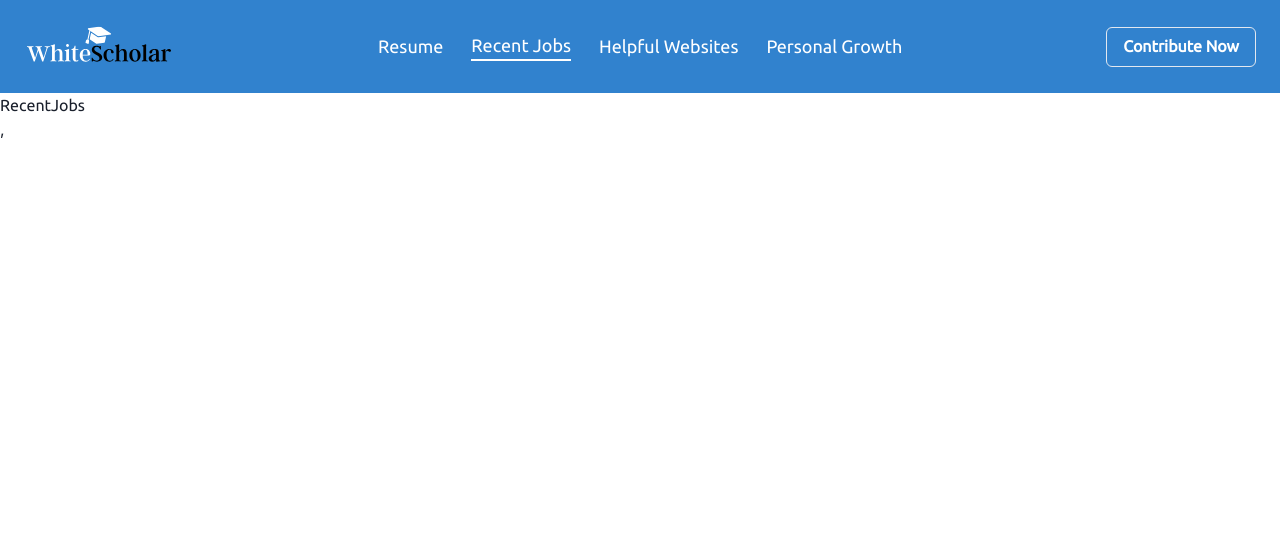
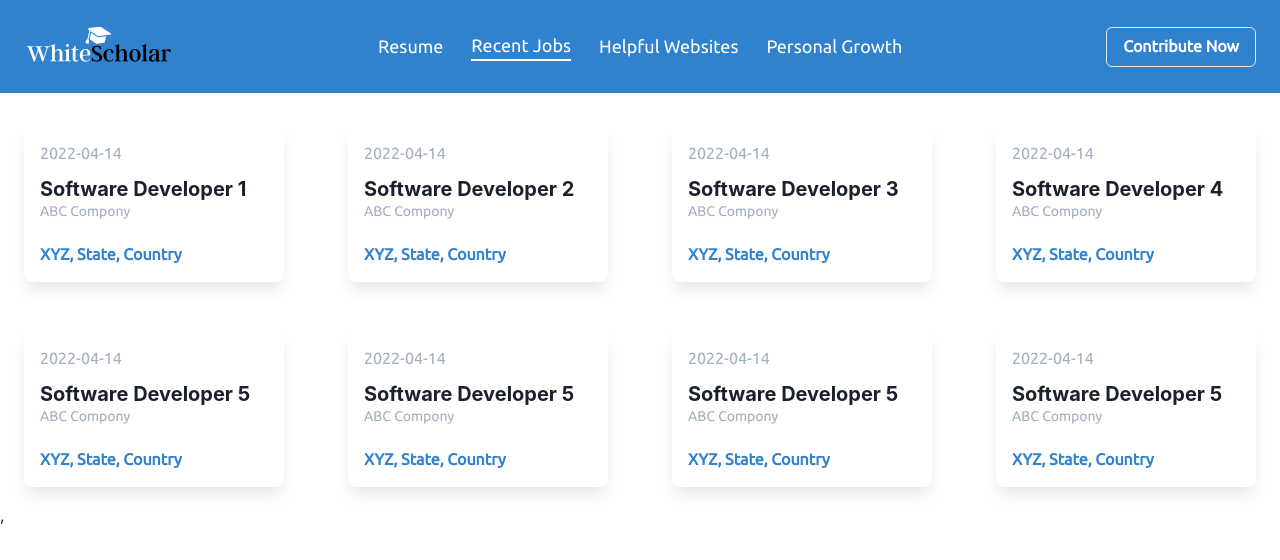
Before and after one commit to krishnasaw8340/whiteScholar, a React (Create React App) app: page /recent-jobs in a window 1280 px wide. Shown: the top 560 px of the page. Built offline with nearby package versions, Linux system fonts and the light colour scheme.

Commit message:
recent jobs ui

```diff
--- a/src/Component/RecentJobs.jsx
+++ b/src/Component/RecentJobs.jsx
@@ -1,9 +1,112 @@
-import React from 'react'
+import {
+  Flex,
+  GridItem,
+  Heading,
+  LinkBox,
+  LinkOverlay,
+  SimpleGrid,
+  Text,
+} from '@chakra-ui/react';
+import React from 'react';
+
+const jobs = [
+  {
+    title: 'Software Developer 1',
+    companyName: 'ABC Compony',
+    location: 'XYZ, State, Country',
+    url: 'http://www.google.com',
+    postedDate: '2022-04-14',
+  },
+  {
+    title: 'Software Developer 2',
+    companyName: 'ABC Compony',
+    location: 'XYZ, State, Country',
+    url: 'http://www.google.com',
+    postedDate: '2022-04-14',
+  },
+  {
+    title: 'Software Developer 3',
+    companyName: 'ABC Compony',
+    location: 'XYZ, State, Country',
+    url: 'http://www.google.com',
+    postedDate: '2022-04-14',
+  },
+  {
+    title: 'Software Developer 4',
+    companyName: 'ABC Compony',
+    location: 'XYZ, State, Country',
+    url: 'http://www.google.com',
+    postedDate: '2022-04-14',
+  },
+  {
+    title: 'Software Developer 5',
+    companyName: 'ABC Compony',
+    location: 'XYZ, State, Country',
+    url: 'http://www.google.com',
+    postedDate: '2022-04-14',
+  },
+  {
+    title: 'Software Developer 5',
+    companyName: 'ABC Compony',
+    location: 'XYZ, State, Country',
+    url: 'http://www.google.com',
+    postedDate: '2022-04-14',
+  },
+  {
+    title: 'Software Developer 5',
+    companyName: 'ABC Compony',
+    location: 'XYZ, State, Country',
+    url: 'http://www.google.com',
+    postedDate: '2022-04-14',
+  },
+  {
+    title: 'Software Developer 5',
+    companyName: 'ABC Compony',
+    location: 'XYZ, State, Country',
+    url: 'http://www.google.com',
+    postedDate: '2022-04-14',
+  },
+];
 
 const RecentJobs = () => {
   return (
-    <div>RecentJobs</div>
-  )
-}
+    <SimpleGrid mt={4} gap={4} columns={{ base: 1, sm: 2, md: 3, lg: 4 }}>
+      {jobs.map((job, idx) => (
+        <GridItem key={idx} p={4} mx={{ base: 8, sm: 2 }}>
+          <LinkBox
+            p={4}
+            borderRadius={8}
+            boxShadow="0px 10px 15px -3px rgba(0,0,0,0.1);"
+            transition="all 200ms ease-in-out"
+            _hover={{
+              transform: 'scale(1.1, 1.1)',
+              borderRadius: '9px',
+              borderLeft: '5px solid',
+              borderColor: 'blue.300',
+              boxShadow: '0px 10px 15px -3px rgba(0,0,0,0.5);',
+            }}
+          >
+            <LinkOverlay href={job.url} isExternal>
+              <Flex w="100%" h="100%" direction="column" align="flex-start">
+                <Text mb={3} color="gray.400">
+                  {job.postedDate}
+                </Text>
+                <Heading as="h3" size="md">
+                  {job.title}
+                </Heading>
+                <Text color="gray.400" fontSize="sm" mb={5}>
+                  {job.companyName}
+                </Text>
+                <Text color="blue.500" fontWeight="bold">
+                  {job.location}
+                </Text>
+              </Flex>
+            </LinkOverlay>
+          </LinkBox>
+        </GridItem>
+      ))}
+    </SimpleGrid>
+  );
+};
 
-export default RecentJobs
+export default RecentJobs;
```
